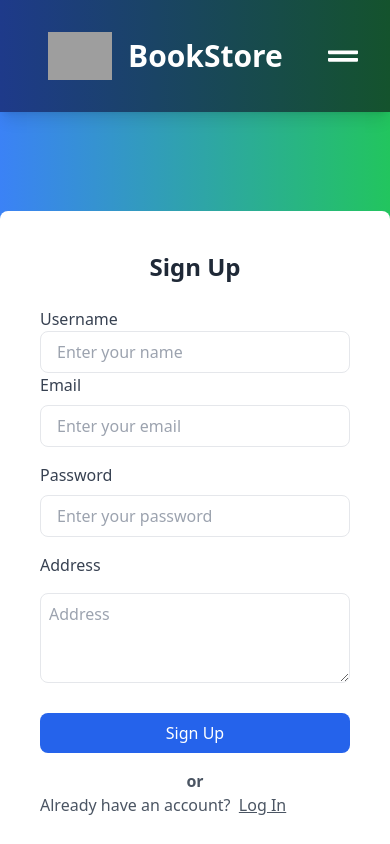
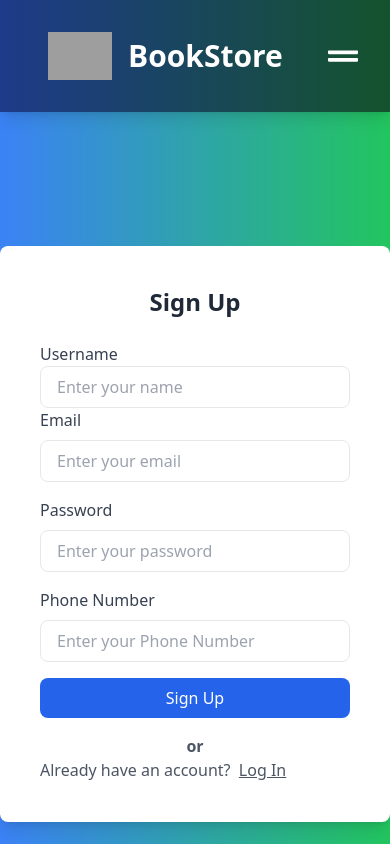
Before and after one commit to Adnan-Shahriar-1190/book-STORE, a React (Create React App) app in the folder frontend/: page /SignUp in a window 390 px wide. Shown: the top 844 px of the page. Built offline with nearby package versions, Linux system fonts and the light colour scheme; grey boxes are pictures that could not be loaded.

Commit message:
Phone Number

```diff
--- a/frontend/src/components/Profile/Sidebar.jsx
+++ b/frontend/src/components/Profile/Sidebar.jsx
@@ -1,8 +1,7 @@
-import React from 'react';
-import { useDispatch } from 'react-redux';
-import { useNavigate } from 'react-router-dom';
-import { authActions } from '../../store/auth';
-
+import React from "react";
+import { useDispatch } from "react-redux";
+import { useNavigate } from "react-router-dom";
+import { authActions } from "../../store/auth";
 
 const Sidebar = ({ data }) => {
   const dispatch = useDispatch();
@@ -19,7 +18,7 @@ const Sidebar = ({ data }) => {
     dispatch(authActions.logout());
 
     // Navigate to login page
-    navigate('/Login');
+    navigate("/Login");
   };
 
   if (!data) {
@@ -36,8 +35,10 @@ const Sidebar = ({ data }) => {
       />
       <h2 className="text-xl font-bold text-white">{data.username}</h2>
       <p className="text-gray-300">{data.email}</p>
+      <p className="text-gray-300">{data.phone}</p>
+
       <button
-        className="bg-red-500 hover:bg-red-700 text-white font-bold py-2 px-4 rounded mt-4"
+        className="bg-red-500 text-white font-bold py-2 px-4 rounded mt-4 hover:bg-black  hover:text-red-800"
         aria-label="Logout Button"
         onClick={handleLogout}
       >
--- a/frontend/src/pages/LogIn.jsx
+++ b/frontend/src/pages/LogIn.jsx
@@ -1,14 +1,17 @@
-import React, { useState } from 'react';
-import { useNavigate } from 'react-router-dom';
-import { useDispatch } from 'react-redux';
-import { authActions } from '../store/auth';
-import axios from 'axios';
+import React, { useState } from "react";
+import { useNavigate } from "react-router-dom";
+import { useDispatch } from "react-redux";
+import { authActions } from "../store/auth";
+import axios from "axios";
+import Loader from "../components/Loader/Loader";
 
 const LogIn = () => {
   const [values, setValues] = useState({
-    username: '',
-    password: '',
+    username: "",
+    password: "",
   });
+
+  const [isLoading, setIsLoading] = useState(false);
 
   const navigate = useNavigate();
   const dispatch = useDispatch();
@@ -26,7 +29,11 @@ const LogIn = () => {
       if (values.username === "" || values.password === "") {
         alert("All fields are required");
       } else {
-        const response = await axios.post("https://book-store-server-seven.vercel.app/api/v1/sign-in", values);
+        setIsLoading(true);
+        const response = await axios.post(
+          "https://book-store-server-seven.vercel.app/api/v1/sign-in",
+          values
+        );
         console.log("Login response:", response.data);
 
         dispatch(authActions.login());
@@ -49,16 +56,29 @@ const LogIn = () => {
       } else {
         alert("An error occurred. Please try again.");
       }
+    } finally {
+      setIsLoading(false);
     }
   };
 
   return (
+    <div>
+      {isLoading ? (
+
+        <div className="min-h-screen flex items-center justify-center">
+            <Loader />
+            <p className="text-gray-600 mt-2">Please wait...</p>
+          </div>
+
+      ) : (
         <div className="bg-gradient-to-r from-blue-500 to-green-500 min-h-screen flex items-center justify-center">
           <div className="bg-white p-10 rounded-lg shadow-lg w-full max-w-md">
-      <h2 className="text-2xl font-bold mb-6 text-center text-gray-800">Log In</h2>
+            <h2 className="text-2xl font-bold mb-6 text-center text-gray-800">
+              Log In
+            </h2>
             <div className="mt-4">
               <div>
-            <label htmlFor="" className="block text-gray-700 mb-2">
+                <label htmlFor="username" className="block text-gray-700 mb-2">
                   Username
                 </label>
                 <input
@@ -93,7 +113,7 @@ const LogIn = () => {
                   Log In
                 </button>
               </div>
-          <p className="flex mt-4 items-center text-gray-600 ">
+              <p className="flex mt-4 items-center text-gray-600">
                 Don't have an account?
                 <a href="/SignUp" className="text-blue-600 ml-2">
                   Sign Up
@@ -102,6 +122,8 @@ const LogIn = () => {
             </div>
           </div>
         </div>
+      )}
+    </div>
   );
 };
 
--- a/frontend/src/pages/Profile.jsx
+++ b/frontend/src/pages/Profile.jsx
@@ -5,31 +5,36 @@ import axios from 'axios';
 import Loader from '../components/Loader/Loader';
 
 const Profile = () => {
-  const [Profile, setProfile] = useState();
+  const [profile, setProfile] = useState(null);
+  const [loading, setLoading] = useState(true);
   const token = localStorage.getItem('token');
   const refreshToken = localStorage.getItem('refreshToken');
-  const headers = {
-    id: localStorage.getItem('id'),
-    authorization: `Bearer ${token}`,
-  };
 
-  //console.log('Component mounted');
-  console.log('JWT Token:', token);
-  console.log('Refresh Token:', refreshToken);
-
-  useEffect(() => {
-    const fetch = async () => {
+  const fetchProfile = async (token) => {
     try {
       const response = await axios.get(
         'https://book-store-server-seven.vercel.app/api/v1/get-user-information',
-          { headers }
+        {
+          headers: {
+            id: localStorage.getItem('id'),
+            authorization: `Bearer ${token}`,
+          },
+        }
       );
-        console.log('Fetched Profile data:', response.data);
       setProfile(response.data);
     } catch (error) {
       if (error.response && error.response.status === 403) {
         console.log('Access token expired, trying to refresh...');
-          // Try to refresh the access token
+        await refreshAccessToken();
+      } else {
+        console.error('Error fetching profile data:', error);
+      }
+    } finally {
+      setLoading(false);
+    }
+  };
+
+  const refreshAccessToken = async () => {
     if (refreshToken) {
       try {
         const refreshResponse = await axios.post(
@@ -42,43 +47,32 @@ const Profile = () => {
         console.log('New JWT Token:', newAccessToken);
 
         // Retry fetching the profile data with the new token
-              const retryResponse = await axios.get(
-                'https://book-store-server-seven.vercel.app/api/v1/get-user-information',
-                {
-                  headers: {
-                    id: localStorage.getItem('id'),
-                    authorization: `Bearer ${newAccessToken}`,
-                  },
-                }
-              );
-              setProfile(retryResponse.data);
+        await fetchProfile(newAccessToken);
       } catch (refreshError) {
         console.error('Error refreshing token:', refreshError);
+        setLoading(false);
       }
     } else {
       console.log('No refresh token available');
-          }
-        } else {
-          console.error('Error fetching profile data:', error);
-        }
+      setLoading(false);
     }
   };
-    fetch();
-  },[token, refreshToken]);
+
+  useEffect(() => {
+    fetchProfile(token);
+  }, [token]);
 
   return (
-    <div
-      className="bg-gradient-to-r from-blue-500 to-green-500 min-h-screen bg-cover bg-center text-white px-10 py-8"
-    >
-      {!Profile && (
-        <div className='bg-gradient-to-r from-blue-500 to-green-500 px-4 w-full h-[100%] flex items-center justify-center'>
+    <div className="bg-gradient-to-r from-blue-500 to-green-500 min-h-screen bg-cover bg-center text-white px-10 py-8">
+      {loading && (
+        <div className="bg-gradient-to-r from-blue-500 to-green-500 px-4 w-full h-full flex items-center justify-center">
           <Loader />
         </div>
       )}
-      {Profile && (
+      {!loading && profile && (
         <div className="bg-gradient-to-r from-blue-500 to-green-500 px-4 flex flex-col items-center justify-center min-h-screen">
           <div className="w-full md:w-1/2 lg:w-1/3 xl:w-1/4">
-            <Sidebar data={Profile} />
+            <Sidebar data={profile} />
           </div>
           <div className="w-full md:w-5/6">
             <Outlet />
--- a/frontend/src/pages/SignUp.jsx
+++ b/frontend/src/pages/SignUp.jsx
@@ -2,13 +2,16 @@ import React, { useState } from "react";
 import { Link, useNavigate } from "react-router-dom";
 import axios from "axios";
 import Loader from "../components/Loader/Loader";
+
 const Signup = () => {
   const [Values, setValues] = useState({
     username: "",
     email: "",
     password: "",
-    address: "",
+    phone: "",
   });
+
+  const [isLoading, setIsLoading] = useState(false);
 
   const navigate = useNavigate();
 
@@ -23,10 +26,11 @@ const Signup = () => {
         Values.username === "" ||
         Values.email === "" ||
         Values.password === "" ||
-        Values.address === ""
+        Values.phone === ""
       ) {
         alert("All fields are required");
       } else {
+        setIsLoading(true);
         const response = await axios.post(
           "https://book-store-server-seven.vercel.app/api/v1/sign-up",
           Values
@@ -36,16 +40,24 @@ const Signup = () => {
       }
     } catch (error) {
       alert(error.response.data.message);
+    } finally {
+      setIsLoading(false);
     }
   };
 
   return (
+    <div>
+      {isLoading ? (
+        <div className="min-h-screen flex items-center justify-center">
+          <Loader />
+          <p className="mt-2 text-black">Please wait...</p>
+        </div>
+      ) : (
         <div className="bg-gradient-to-r from-blue-500 to-green-500 min-h-screen flex items-center justify-center">
           <div className="bg-white p-10 rounded-lg shadow-lg w-full max-w-md">
             <h2 className="text-2xl font-bold mb-6 text-center text-gray-800">
               Sign Up
             </h2>
-
             <div className="mt-4">
               <div>
                 <label htmlFor="username" className="text-gray-700">
@@ -95,18 +107,18 @@ const Signup = () => {
                 />
               </div>
 
-          <div className="mb-6">
-            <label htmlFor="address" className="block text-gray-700 mb-2">
-              Address
+              <div className="mb-4">
+                <label htmlFor="phone" className="block text-gray-700 mb-2">
+                  Phone Number
                 </label>
-            <textarea
-              id="address"
-              className="w-full mt-2 p-2 border rounded-lg focus:outline-none focus:ring-2 focus:ring-blue-600"
-              rows="3"
-              placeholder="Address"
-              name="address"
+                <input
+                  type="tel"
+                  id="phone"
+                  className="w-full px-4 py-2 border rounded-lg focus:outline-none focus:ring-2 focus:ring-blue-600"
+                  placeholder="Enter your Phone Number"
+                  name="phone"
                   required
-              value={Values.address}
+                  value={Values.phone}
                   onChange={change}
                 />
               </div>
@@ -116,7 +128,6 @@ const Signup = () => {
                   type="submit"
                   className="w-full bg-blue-600 text-white py-2 rounded-lg hover:bg-blue-700 focus:outline-none focus:ring-2 focus:ring-blue-600"
                   onClick={submit}
-
                 >
                   Sign Up
                 </button>
@@ -135,6 +146,8 @@ const Signup = () => {
             </div>
           </div>
         </div>
+      )}
+    </div>
   );
 };
 
```
Also changed, not shown: 2 other files (tests, documents, lock files or other folders). Lines whose indentation alone changed are shown as unchanged.
